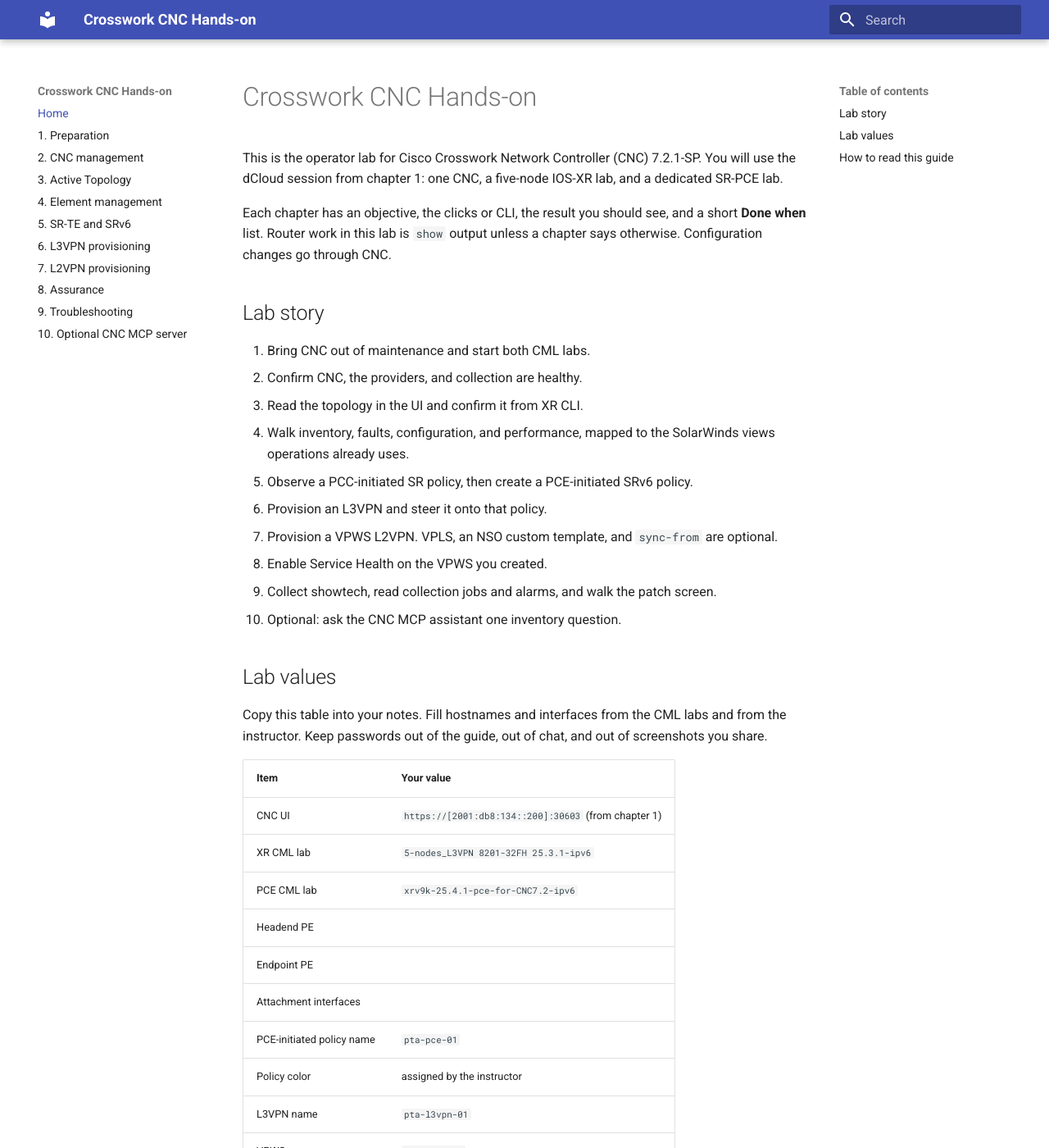
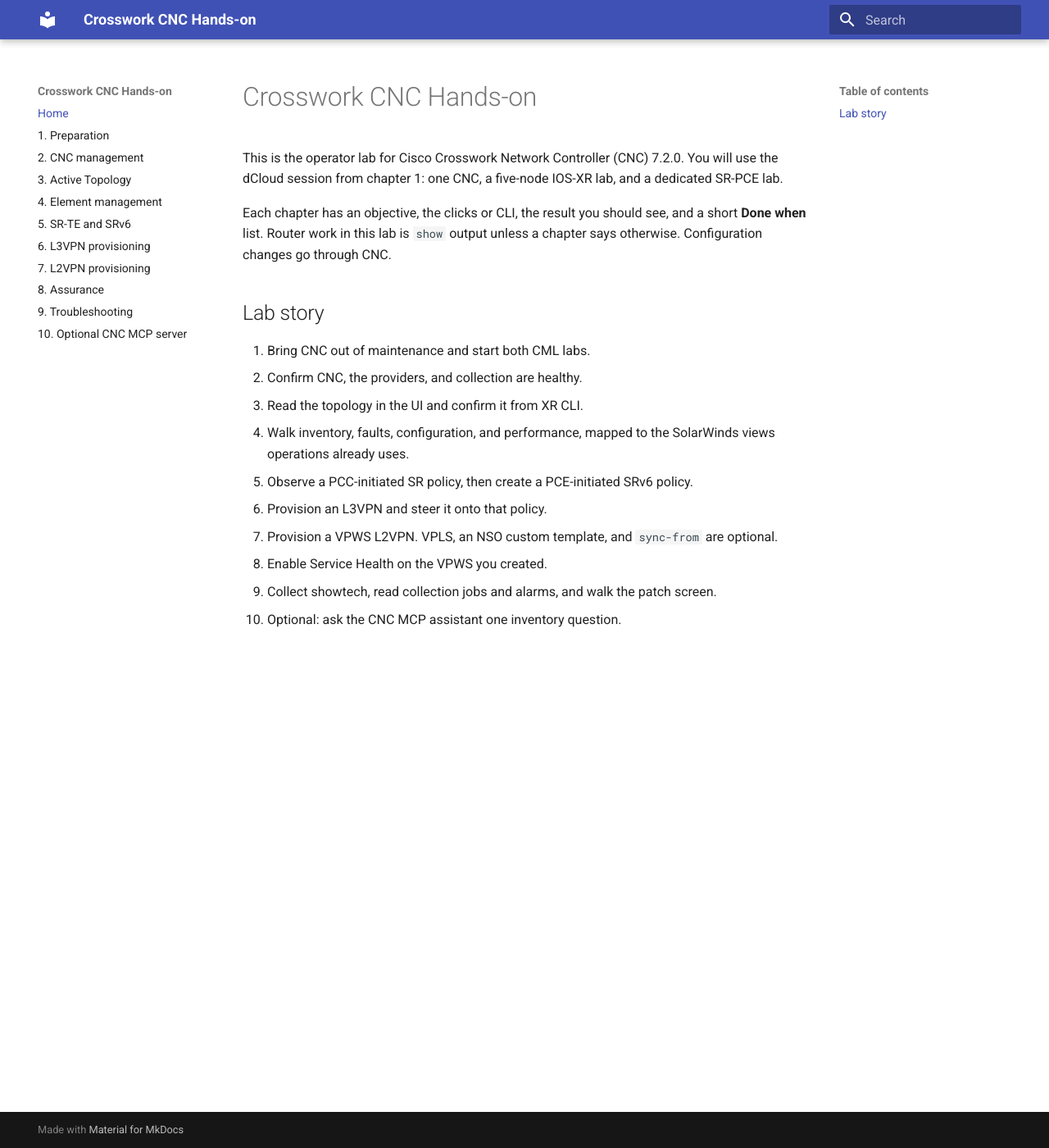
Before and after one commit to hitakaha/cnc-hands-on, an MkDocs documentation site: the page built from docs/index.md, in a window 1280 px wide and 1400 px high. Shown: the whole window at 82% size. Built offline with MkDocs 1.6.1 and Material for MkDocs 9.7.7, drawn with Linux system fonts in a browser that asks for light colours; some of the changed text lies outside the part shown.

Commit message:
update chapter one

````diff
--- a/docs/index.md
+++ b/docs/index.md
@@ -1,6 +1,6 @@
 # Crosswork CNC Hands-on
 
-This is the operator lab for Cisco Crosswork Network Controller (CNC) 7.2.1-SP. You will use the dCloud session from chapter 1: one CNC, a five-node IOS-XR lab, and a dedicated SR-PCE lab.
+This is the operator lab for Cisco Crosswork Network Controller (CNC) 7.2.0. You will use the dCloud session from chapter 1: one CNC, a five-node IOS-XR lab, and a dedicated SR-PCE lab.
 
 Each chapter has an objective, the clicks or CLI, the result you should see, and a short **Done when** list. Router work in this lab is `show` output unless a chapter says otherwise. Configuration changes go through CNC.
 
@@ -16,31 +16,3 @@
 8. Enable Service Health on the VPWS you created.
 9. Collect showtech, read collection jobs and alarms, and walk the patch screen.
 10. Optional: ask the CNC MCP assistant one inventory question.
-
-## Lab values
-
-Copy this table into your notes. Fill hostnames and interfaces from the CML labs and from the instructor. Keep passwords out of the guide, out of chat, and out of screenshots you share.
-
-| Item | Your value |
-| --- | --- |
-| CNC UI | `https://[2001:db8:134::200]:30603` (from chapter 1) |
-| XR CML lab | `5-nodes_L3VPN 8201-32FH 25.3.1-ipv6` |
-| PCE CML lab | `xrv9k-25.4.1-pce-for-CNC7.2-ipv6` |
-| Headend PE | |
-| Endpoint PE | |
-| Attachment interfaces | |
-| PCE-initiated policy name | `pta-pce-01` |
-| Policy color | assigned by the instructor |
-| L3VPN name | `pta-l3vpn-01` |
-| VPWS name | `pta-vpws-01` |
-
-## How to read this guide
-
-From this folder, with the existing virtual environment:
-
-```bash
-source venv/bin/activate
-mkdocs serve
-```
-
-Open the local URL MkDocs prints. `mkdocs build` writes the static site under `site/`.
````
Also changed, not shown: docs/01-preparation.md (+6 -6 lines).
